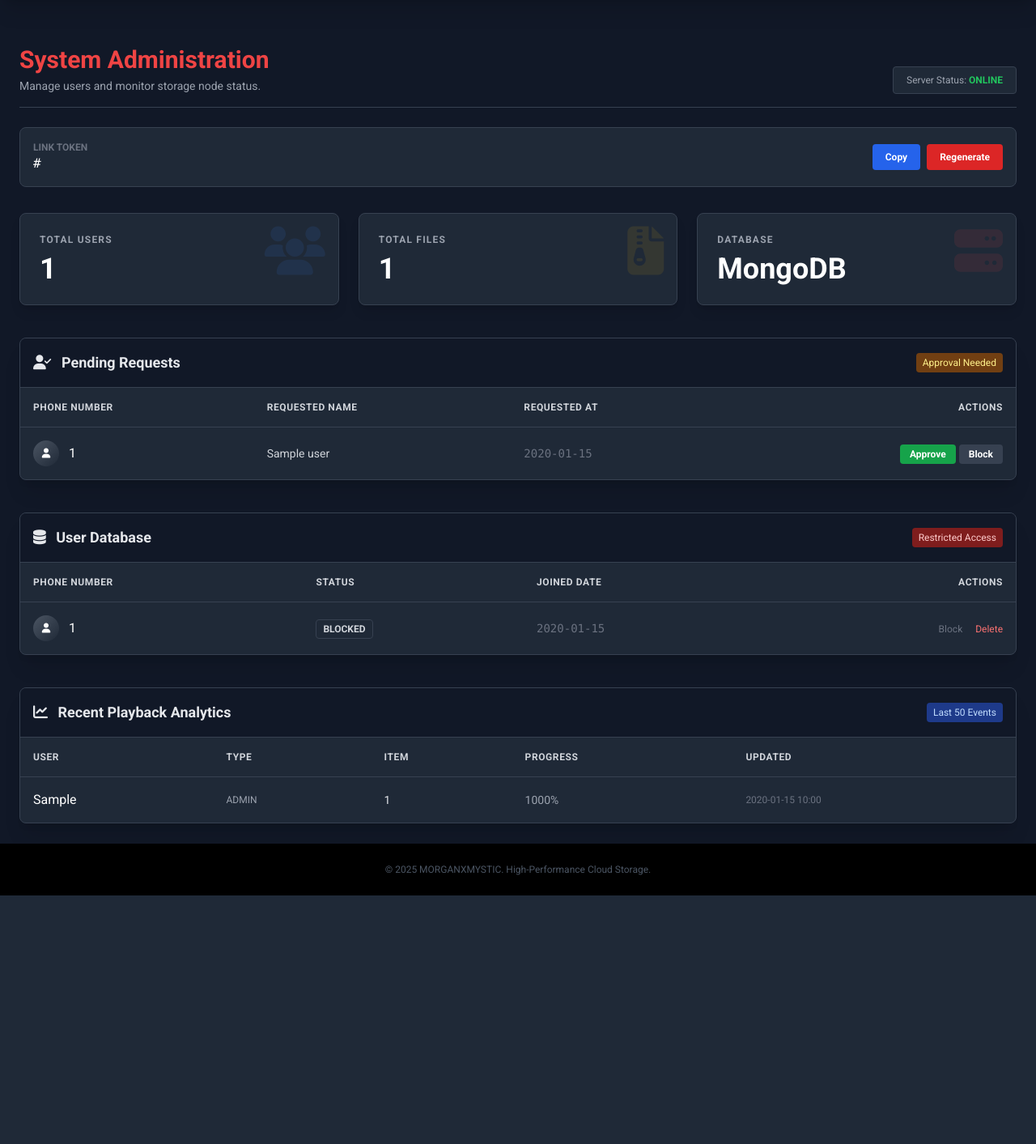
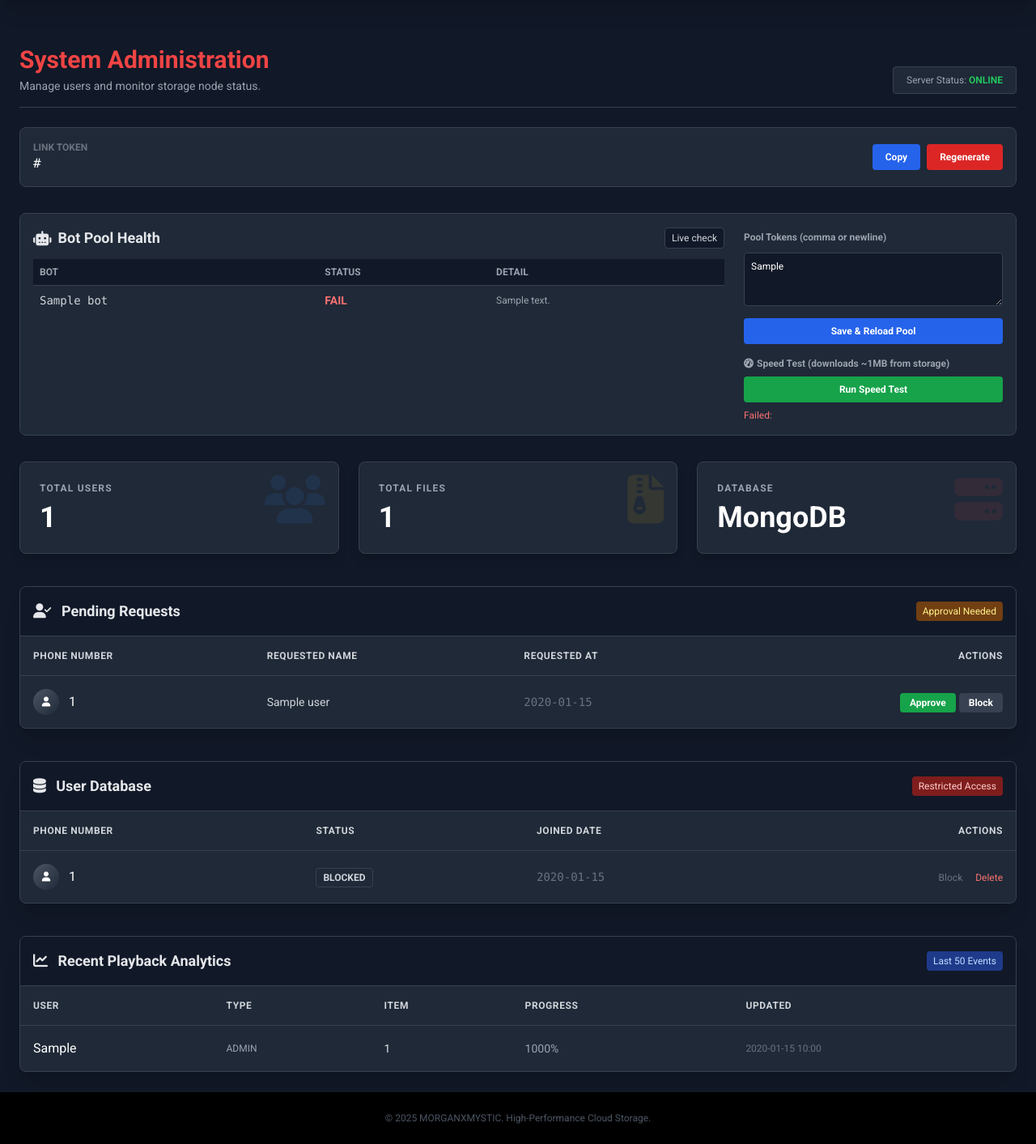
Before and after one commit to Imrankhan9559/MYSTICMOVIES, a Flask app: template app/templates/admin.html in a window 1280 px wide. Shown: the part 67-1480 px from the top of the page at 81% size. Before the commit the page ends 1173 px from the top, so only its background shows below. Run offline with Flask 3, Linux system fonts and the light colour scheme; the template is opened without the code that fills it: most values are stand-ins (such as "Sample title", 1, 10 or a date in 2020); some libraries are stand-ins or nearby versions.

Commit message:
bot check fix

```diff
--- a/app/core/telethon_storage.py
+++ b/app/core/telethon_storage.py
@@ -1,5 +1,6 @@
 import asyncio
 import os
+import asyncio
 from typing import AsyncGenerator, Optional
 
 from telethon import TelegramClient
--- a/app/templates/admin.html
+++ b/app/templates/admin.html
@@ -22,6 +22,65 @@
                 <button type="button" onclick="navigator.clipboard.writeText('{{ link_token }}')" class="px-4 py-2 bg-blue-600 hover:bg-blue-500 rounded text-white text-xs font-bold">Copy</button>
                 <form action="/admin/token/regenerate" method="post">
                     <button type="submit" class="px-4 py-2 bg-red-600 hover:bg-red-500 rounded text-white text-xs font-bold" onclick="return confirm('Regenerate token? All share links need updated t= value.')">Regenerate</button>
+                </form>
+            </div>
+        </div>
+    </div>
+
+    <div class="bg-gray-800 rounded-lg border border-gray-700 p-4 mb-8">
+        <div class="flex flex-col lg:flex-row lg:items-start gap-6">
+            <div class="flex-1">
+                <div class="flex items-center justify-between mb-3">
+                    <h3 class="font-bold text-lg text-gray-200 flex items-center gap-2">
+                        <i class="fas fa-robot"></i> Bot Pool Health
+                    </h3>
+                    <span class="text-xs bg-gray-900 text-gray-300 px-2 py-1 rounded border border-gray-700">Live check</span>
+                </div>
+                <div class="overflow-x-auto">
+                    <table class="w-full text-left text-gray-300 text-sm">
+                        <thead class="bg-gray-900 text-gray-400 uppercase text-xs">
+                            <tr>
+                                <th class="p-2 border-b border-gray-700">Bot</th>
+                                <th class="p-2 border-b border-gray-700">Status</th>
+                                <th class="p-2 border-b border-gray-700">Detail</th>
+                            </tr>
+                        </thead>
+                        <tbody class="divide-y divide-gray-700">
+                            {% for b in bots %}
+                            <tr class="hover:bg-gray-750">
+                                <td class="p-2 font-mono">{{ b.label }}</td>
+                                <td class="p-2">
+                                    {% if b.ok %}
+                                        <span class="text-green-400 font-bold">OK</span>
+                                    {% else %}
+                                        <span class="text-red-400 font-bold">FAIL</span>
+                                    {% endif %}
+                                </td>
+                                <td class="p-2 text-xs text-gray-400 break-all">{{ b.detail }}</td>
+                            </tr>
+                            {% else %}
+                            <tr><td colspan="3" class="p-3 text-center text-gray-500 text-sm">No bots configured</td></tr>
+                            {% endfor %}
+                        </tbody>
+                    </table>
+                </div>
+            </div>
+            <div class="w-full lg:w-80 space-y-4">
+                <form action="/admin/bots/update_tokens" method="post" class="space-y-2">
+                    <label class="text-xs text-gray-400 font-semibold">Pool Tokens (comma or newline)</label>
+                    <textarea name="bot_tokens" rows="3" class="w-full bg-gray-900 border border-gray-700 rounded p-2 text-xs text-white" placeholder="123:ABC, 456:DEF">{{ pool_tokens }}</textarea>
+                    <button type="submit" class="w-full bg-blue-600 hover:bg-blue-500 text-white font-bold text-xs py-2 rounded">Save & Reload Pool</button>
+                </form>
+                <form action="/admin/bots/speedtest" method="post" class="space-y-2">
+                    <label class="text-xs text-gray-400 font-semibold flex items-center gap-1"><i class="fas fa-tachometer-alt"></i> Speed Test (downloads ~1MB from storage)</label>
+                    <button type="submit" class="w-full bg-green-600 hover:bg-green-500 text-white font-bold text-xs py-2 rounded">Run Speed Test</button>
+                    {% if speed_result %}
+                        {% if speed_result.ok %}
+                        <div class="text-xs text-green-400">~{{ (speed_result.mb_per_s or 0)|round(2) }} MB/s ({{ (speed_result.bytes/1024/1024)|round(2) }} MB in {{ speed_result.seconds|round(2) }}s)</div>
+                        {% else %}
+                        <div class="text-xs text-red-400">Failed: {{ speed_result.error }}</div>
+                        {% endif %}
+                    {% endif %}
                 </form>
             </div>
         </div>
```
Also changed, not shown: app/core/telegram_bot.py (+86 -1 lines), app/routes/admin.py (+42 -1 lines).
